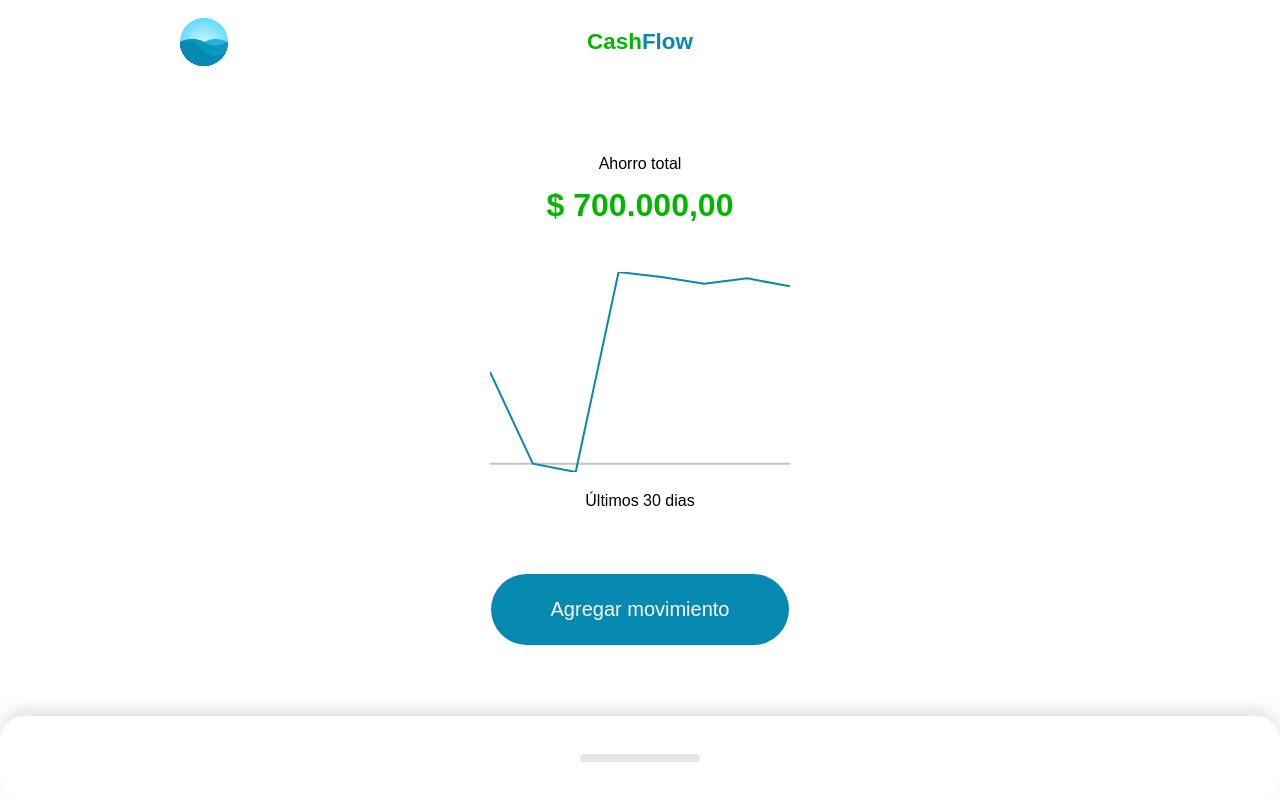
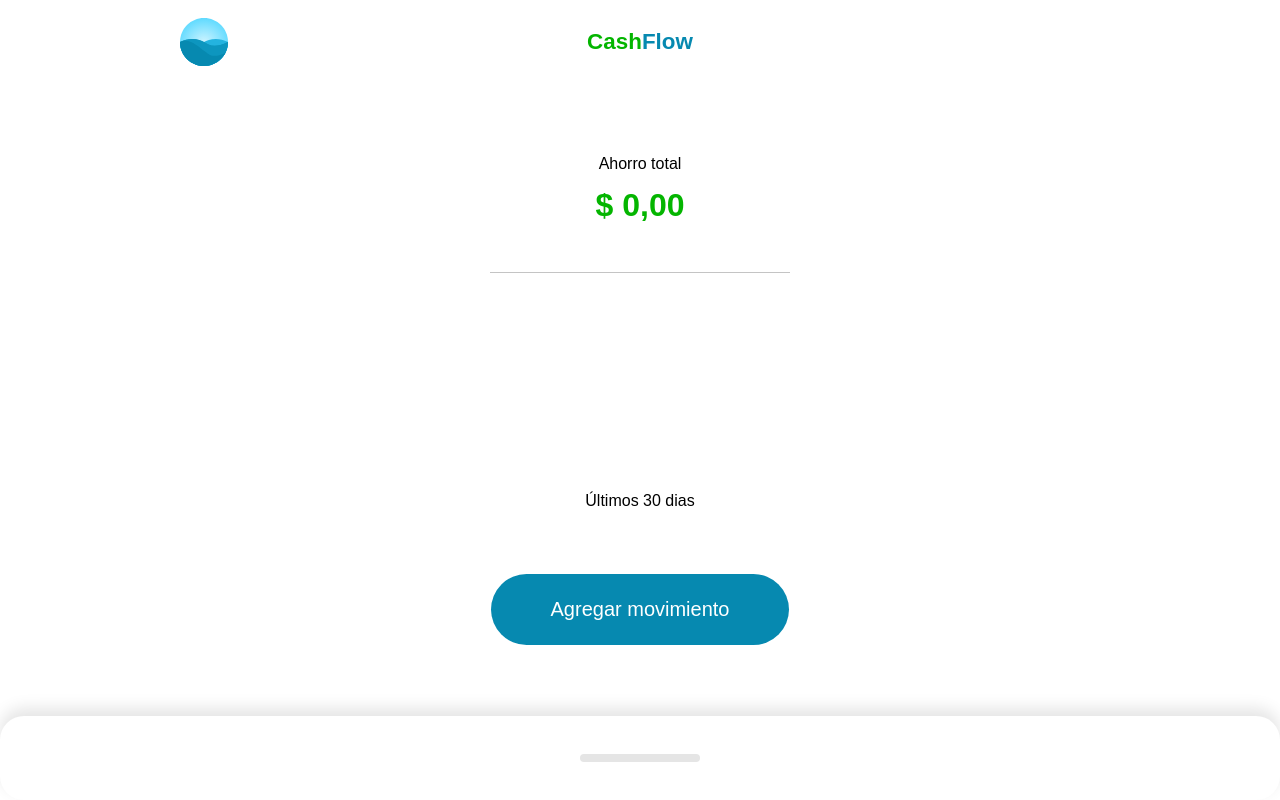
Before and after one commit to Ameth/cashflow, a Vue app: page / in a window 1280 px wide. Built offline with nearby package versions, Linux system fonts and the light colour scheme.

Commit message:
eventos del grafico terminado, eliminar movimientos, datos persistentes con localStorage

```diff
--- a/src/components/Action.vue
+++ b/src/components/Action.vue
@@ -5,11 +5,23 @@
       <form @submit.prevent="submit">
         <div class="field">
           <label for="titulo">Titulo</label>
-          <input type="text" name="titulo" id="titulo" v-model="title" />
+          <input
+            type="text"
+            name="titulo"
+            id="titulo"
+            v-model="title"
+            autocomplete="off"
+          />
         </div>
         <div class="field">
           <label for="valor">Valor</label>
-          <input type="number" name="valor" id="valor" v-model="valor" />
+          <input
+            type="number"
+            name="valor"
+            id="valor"
+            v-model="valor"
+            autocomplete="off"
+          />
         </div>
         <div class="field">
           <label for="descripcion">Descripción</label>
@@ -72,6 +84,11 @@ const submit = () => {
     date: new Date(),
     id: new Date().getTime(),
   });
+
+  title.value = "";
+  valor.value = 0;
+  description.value = "";
+  movType.value = "Ingreso";
 };
 </script>
 
--- a/src/components/Home.vue
+++ b/src/components/Home.vue
@@ -6,11 +6,13 @@
     <template #resume>
       <Resume
         :label="'Ahorro total'"
-        label-fecha="23 de julio 2022"
+        :label-fecha="fechaMov"
         :monto="valor"
-        :total-monto="700000"
+        :total-monto="saldoTotal"
       >
-        <template #grafico> <Graphic :lista="movementFilter" /> </template>
+        <template #grafico>
+          <Graphic :lista="movementFilter" @select="select" />
+        </template>
         <template #action> <Action @crear="crear" /> </template>
       </Resume>
     </template>
@@ -27,7 +29,7 @@ import Resume from "@/components/Resume/Index.vue";
 import Graphic from "@/components/Resume/Graphic.vue";
 import Action from "@/components/Action.vue";
 import Movements from "@/components/Movements/Index.vue";
-import { computed, ref } from "vue";
+import { computed, ref, onMounted } from "vue";
 
 const movementFilter = computed(() => {
   const ultimosDias = movement.value
@@ -37,14 +39,22 @@ const movementFilter = computed(() => {
 
       return item.date > oldDate;
     })
-    .map((item) => item.valor);
+    .map((item) => {
+      return {
+        valor: item.valor,
+        date: item.date,
+      };
+    });
 
   return ultimosDias.map((item, index) => {
-    const ultimosMovimientos = ultimosDias.slice(0, index);
+    const ultimosMovimientos = ultimosDias.slice(0, index + 1);
 
-    return ultimosMovimientos.reduce((suma, valor) => {
-      return suma + valor;
-    }, 0);
+    return {
+      valor: ultimosMovimientos.reduce((suma, item) => {
+        return suma + item.valor;
+      }, 0),
+      date: item.date,
+    };
   });
 
   // return ultimosDias;
@@ -52,88 +62,44 @@ const movementFilter = computed(() => {
   // return movement.map((item) => item.valor);
 });
 
-let valor = null;
-const movement = ref([
-  {
-    id: 1,
-    title: "Compra en HomeCenter",
-    description: "Compra de articulos de aseo",
-    valor: -100000,
-    date: new Date("06/06/2022"),
-  },
-  {
-    id: 2,
-    title: "Compra en Parque Central",
-    description: "Compra de Celular",
-    valor: -450000,
-    date: new Date("06/15/2022"),
-  },
-  {
-    id: 3,
-    title: "Compra en FastFood",
-    description: "Compra de Comida",
-    valor: -60000,
-    date: new Date("06/20/2022"),
-  },
-  {
-    id: 4,
-    title: "Compra en Porthos",
-    description: "Compra de Hamburguesas 🍔",
-    valor: -31000,
-    date: new Date("07/02/2022"),
-  },
-  {
-    id: 5,
-    title: "Consignacion",
-    description: "Transferencia de pago de Nomina",
-    valor: 750000,
-    date: new Date("07/03/2022"),
-  },
-  {
-    id: 6,
-    title: "Compra en Long Hang",
-    description: "Compra de comida china",
-    valor: -19000,
-    date: new Date("07/05/2022"),
-  },
-  {
-    id: 7,
-    title: "Compra en Spotify",
-    description: "Pago mensual del servicio",
-    valor: -24900,
-    date: new Date("07/10/2022"),
-  },
-  {
-    id: 8,
-    title: "Consignacion",
-    description: "Transferencia de Britney Ordoñez",
-    valor: 20000,
-    date: new Date("07/01/2022"),
-  },
-  {
-    id: 9,
-    title: "Compra en Netflix",
-    description: "Pago de servicio mensual",
-    valor: -29900,
-    date: new Date("07/10/2022"),
-  },
-  {
-    id: 10,
-    title: "Consignacion",
-    description: "Transferencia de Victor Cervantes",
-    valor: 50000,
-    date: new Date("07/20/2022"),
-  },
-]);
+const valor = ref(null);
+const fechaMov = ref(null);
+const movement = ref([]);
+
+onMounted(() => {
+  const mov = JSON.parse(localStorage.getItem("movements"));
+  if (Array.isArray(mov)) {
+    movement.value = mov.map((item) => {
+      return { ...item, date: new Date(item.date) };
+    });
+  }
+});
+
+const select = (data) => {
+  valor.value = data.valor;
+  fechaMov.value = data.date ? data.date.toDateString() : null;
+};
 
 const crear = (nuevoMov) => {
   movement.value.push(nuevoMov);
+  guardar();
 };
 
 const eliminarMov = (id) => {
   const index = movement.value.findIndex((item) => item.id === id);
   movement.value.splice(index, 1);
+  guardar();
 };
+
+const guardar = () => {
+  localStorage.setItem("movements", JSON.stringify(movement.value));
+};
+
+const saldoTotal = computed(() => {
+  return movement.value.reduce((suma, item) => {
+    return suma + item.valor;
+  }, 0);
+});
 </script>
 
 <style>
--- a/src/components/Resume/Graphic.vue
+++ b/src/components/Resume/Graphic.vue
@@ -35,7 +35,7 @@
 </template>
 
 <script setup>
-import { computed, ref } from "vue";
+import { computed, ref, watch } from "vue";
 
 const props = defineProps({
   lista: {
@@ -45,8 +45,8 @@ const props = defineProps({
 });
 
 const valorToPixels = (valor) => {
-  const min = Math.min(...props.lista);
-  const max = Math.max(...props.lista);
+  const min = Math.min(...props.lista.map((item) => item.valor));
+  const max = Math.max(...props.lista.map((item) => item.valor));
 
   const valorAbsoluto = valor + Math.abs(min);
   const min_max = Math.abs(max) + Math.abs(min);
@@ -62,16 +62,24 @@ const points = computed(() => {
   const total = props.lista.length;
   return props.lista.reduce((points, item, index) => {
     const x = (300 / total) * (index + 1);
-    const y = valorToPixels(item);
+    const y = valorToPixels(item.valor);
     // console.log(y);
     return `${points} ${x},${y}`;
-  }, "0,100");
+  }, `0,${valorToPixels(props.lista.length ? props.lista[0].valor : 0)}`);
 });
 
 const showPointer = ref(false);
 const pointer = ref(0);
 
-const emit = defineEmits(["seleccion"]);
+const emit = defineEmits(["select"]);
+
+watch(pointer, (value) => {
+  const index = Math.ceil(value / (300 / props.lista.length));
+  if (index < 0 || index > props.lista.length) return;
+
+  // console.log("emit", props.lista[index - 1]);
+  emit("select", props.lista[index - 1]);
+});
 
 const tap = ({ target, touches }) => {
   showPointer.value = true;
@@ -80,11 +88,11 @@ const tap = ({ target, touches }) => {
   const elementX = target.getBoundingClientRect().x;
   const touchX = touches[0].clientX;
   pointer.value = ((touchX - elementX) * 300) / elementWidth;
-  // emit("seleccion")
 };
 
 const untap = () => {
   showPointer.value = false;
+  emit("select", { valor: null, date: null });
 };
 </script>
 
--- a/src/components/Resume/Index.vue
+++ b/src/components/Resume/Index.vue
@@ -43,7 +43,7 @@ const valorFormateado = computed(() => {
 });
 
 const labelActual = computed(() => {
-  return props.label !== null ? props.label : props.labelFecha;
+  return props.labelFecha !== null ? props.labelFecha : props.label;
 });
 </script>
 
```
